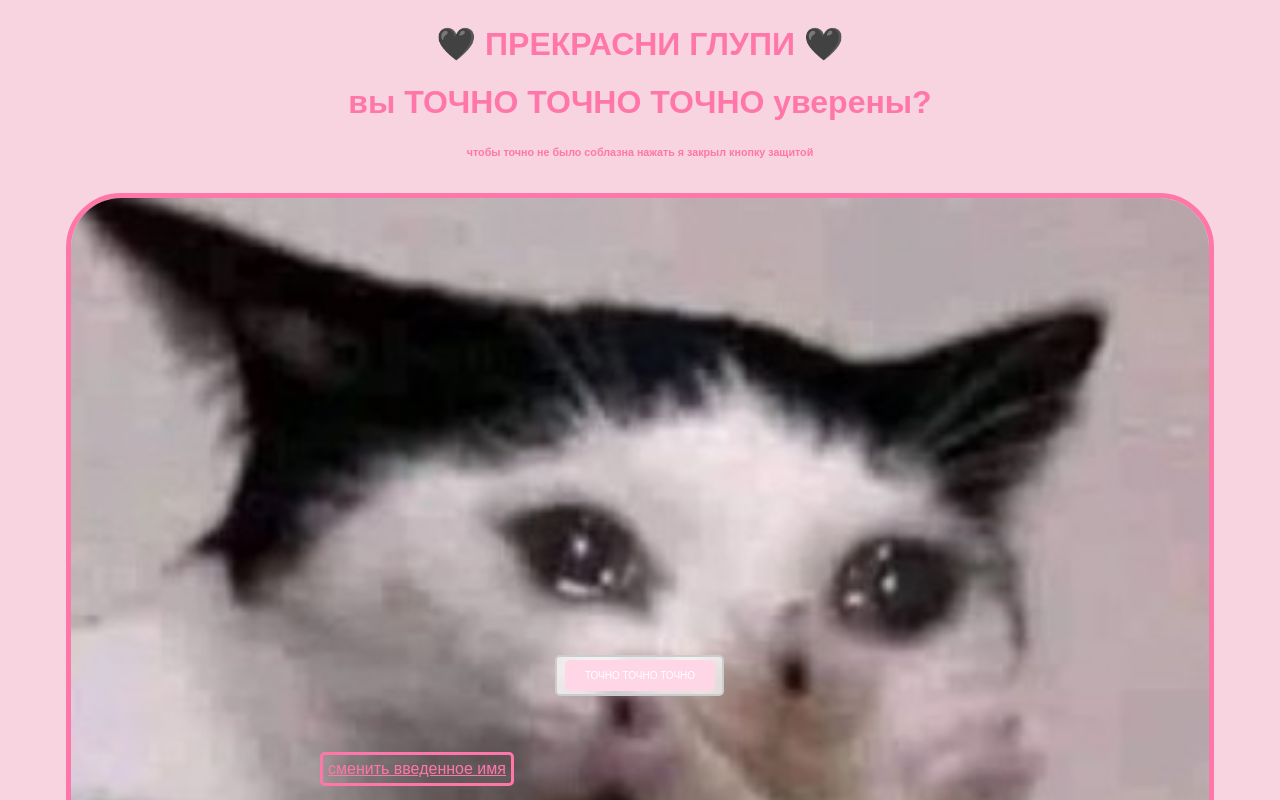
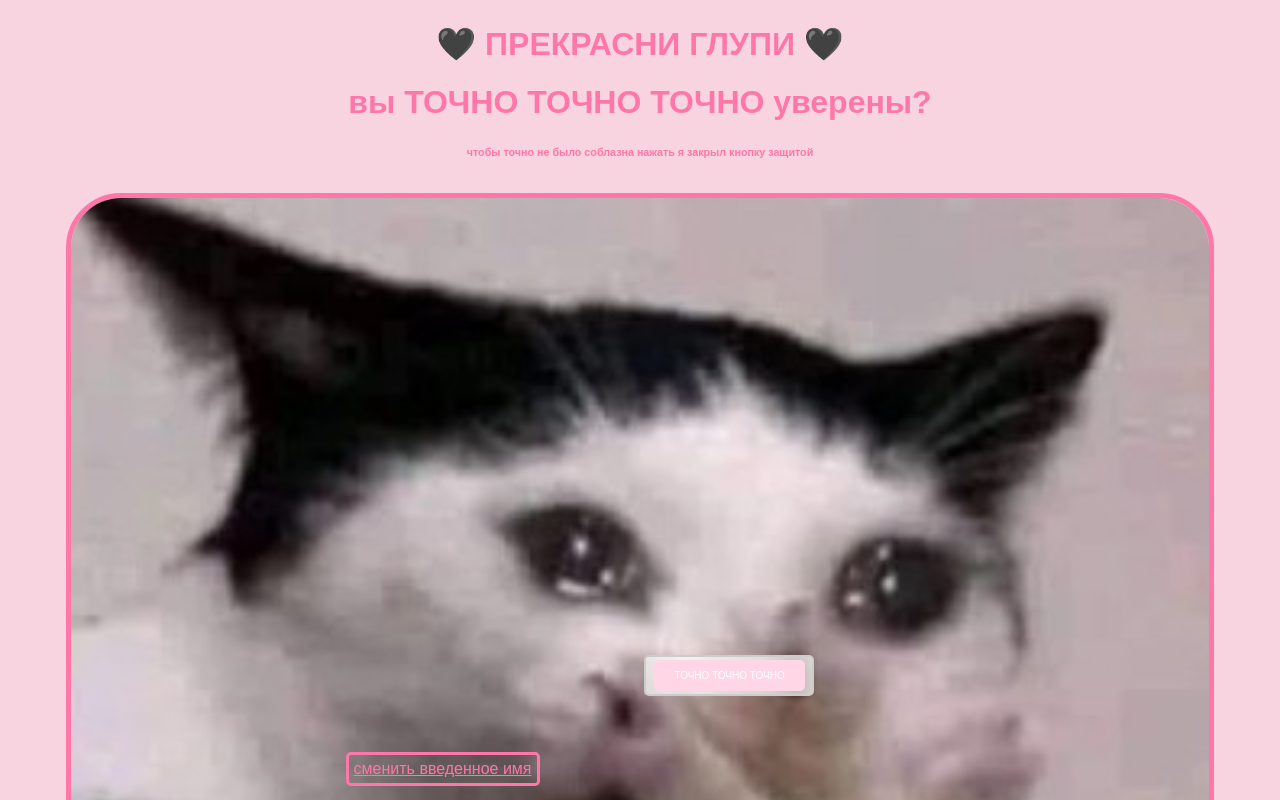
Before and after one commit to Hwelhen/CutePostcard, an Angular app: page /confirmation3 in a window 1280 px wide. Shown: the top 800 px of the page. Built offline with nearby package versions, Linux system fonts and the light colour scheme.

Commit message:
more fixes_5

```diff
--- a/src/app/confimation-ver2/confimation-ver2.component.ts
+++ b/src/app/confimation-ver2/confimation-ver2.component.ts
@@ -10,7 +10,7 @@ import { NgStyle } from '@angular/common';
 })
 export class ConfimationVer2Component {
   count: number = 0;
-  buttonPosition: { top: string; left: string } = { top: '87%', left: '30%' };
+  buttonPosition: { top: string; left: string } = { top: '87%', left: '32%' };
 
   constructor(private router: Router) {}
 
--- a/src/app/confirmation/confirmation.component.ts
+++ b/src/app/confirmation/confirmation.component.ts
@@ -10,7 +10,7 @@ import { NgStyle } from '@angular/common';
 })
 export class ConfirmationComponent {
   count: number = 0;
-  buttonPosition: { top: string; left: string } = { top: '85%', left: '30%' };
+  buttonPosition: { top: string; left: string } = { top: '85%', left: '32%' };
 
   constructor(private router: Router) {}
 
--- a/src/app/page/page.component.ts
+++ b/src/app/page/page.component.ts
@@ -12,7 +12,7 @@ import { Router } from '@angular/router';
 export class PageComponent {
   name: string = '';
   count: number = 0;
-  buttonPosition: { top: string; left: string } = { top: '90%', left: '30%' };
+  buttonPosition: { top: string; left: string } = { top: '90%', left: '32%' };
 
   constructor(private router: Router) {}
 
--- a/src/styles.css
+++ b/src/styles.css
@@ -43,7 +43,7 @@ body {
   #link-to-home {
     position: fixed;
     top: 94%;
-    left: 25%;
+    left: 27%;
     text-decoration: underline;
     border: 3px solid #ff77a8;
     border-radius: 5px;
@@ -61,7 +61,7 @@ body {
   .breakbutton {
     position: fixed;
     top: 80%;
-    left: 30%;
-    width: 40%;
-    height: 10%;
+    left: 32%;
+    width: 50%;
+    height: 15%;
   }
```
